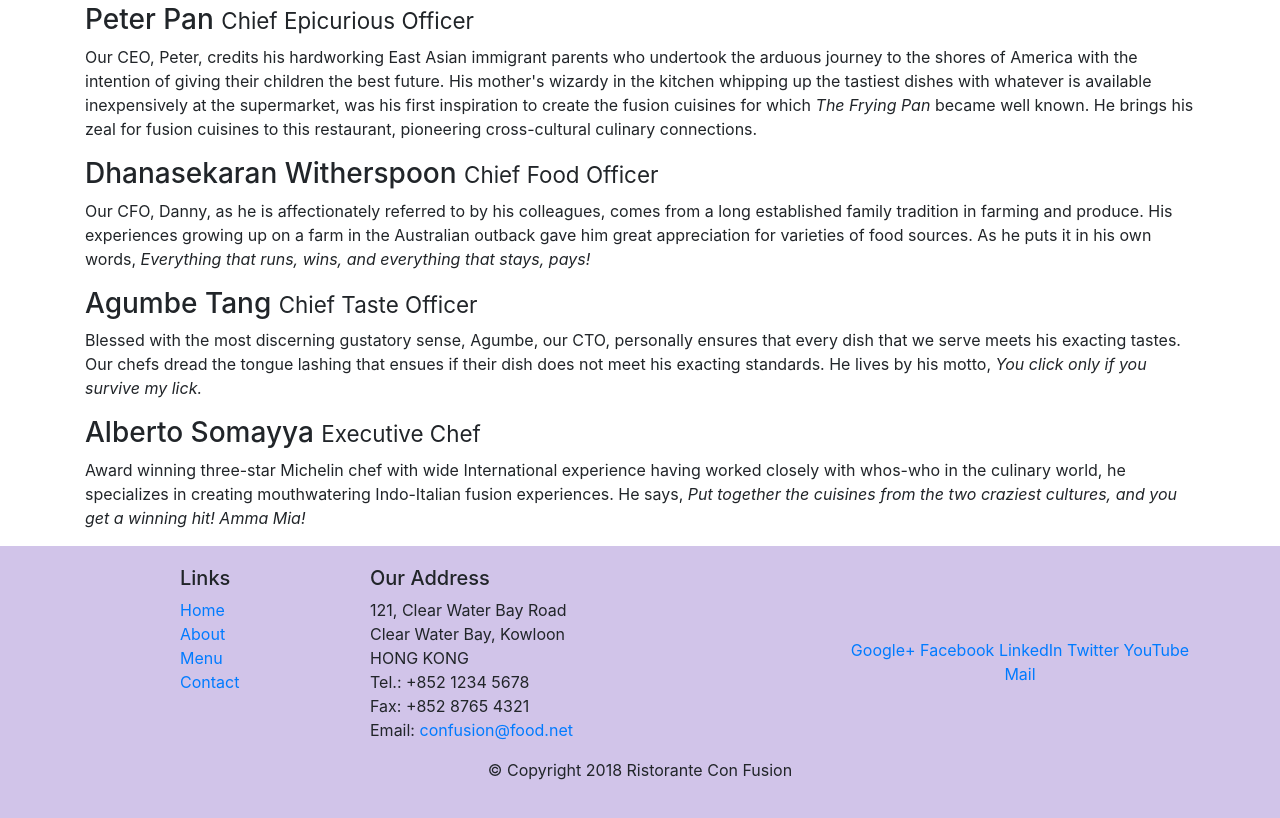
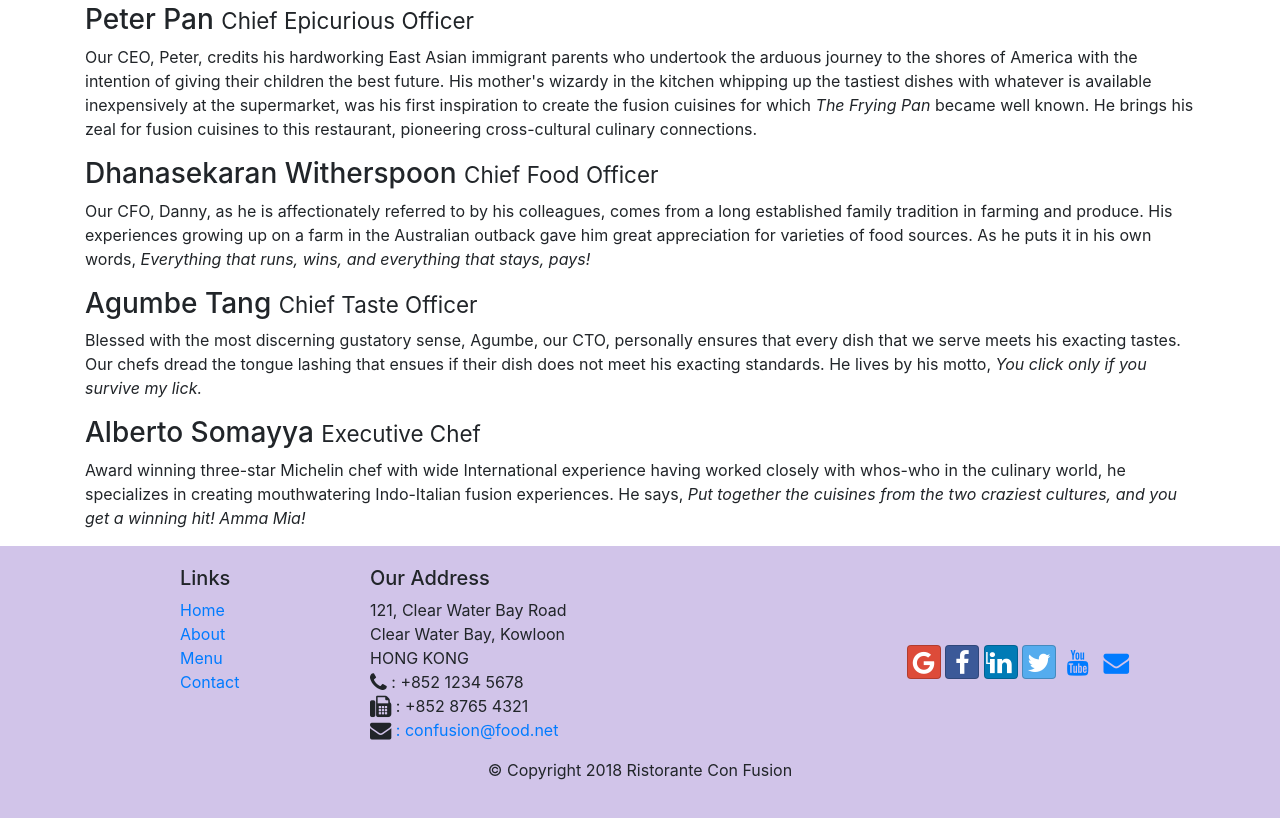
Before and after one commit to arka19das/conFusion, a website: page aboutus.html in a window 1280 px wide. Shown: the part 752-1570 px from the top of the page. Drawn offline with nearby package versions, Linux system fonts and the light colour scheme.

Commit message:
Icon Fonts added

```diff
--- a/aboutus.html
+++ b/aboutus.html
@@ -9,6 +9,8 @@
     <!--Bootstrap CSS -->
     <link rel="stylesheet" href="node_modules/bootstrap/dist/css/bootstrap.min.css">
     <link rel="stylesheet" href="css/styles.css"   >
+    <link rel="stylesheet" type="text/css" href="node_modules/font-awesome/css/font-awesome.min.css ">
+    <link rel="stylesheet" type="text/css" href="node_modules/bootstrap-social/bootstrap-social.css">
     <title>Ristorante Con Fusion: About Us</title>
 
 </head>
@@ -24,10 +26,10 @@
             <a  class="navbar-brand mr-auto" href="./index.html">Ristorante con Fusion</a>
             <ul class="navbar-nav mr-auto">
                 <!-- utility class mr-auto right marigin is as amuch as possible-->
-                <li class="nav-item "><a class="nav-link" href="./index.html">Home</a></li>
-                <li class="nav-item active"><a class="nav-link" href="#">About</a></li>
-                <li class="nav-item"><a class="nav-link" href="#">Menu</a></li>
-                <li class="nav-item"><a class="nav-link" href="#">Contact</a></li>
+                <li class="nav-item "><a class="nav-link" href="./index.html"><span class="fa fa-home fa-lg"></span> Home</a></li>
+                <li class="nav-item active"><a class="nav-link" href="#"><span class="fa fa-info fa-lg"></span> About</a></li>
+                <li class="nav-item"><a class="nav-link" href="#"><span class="fa fa-list fa-lg"></span> Menu</a></li>
+                <li class="nav-item"><a class="nav-link" href="#"><span class="fa fa-address-card fa-lg"></span> Contact</a></li>
             </ul>
         </div>
         </div>
@@ -101,19 +103,20 @@
 		              121, Clear Water Bay Road<br>
 		              Clear Water Bay, Kowloon<br>
 		              HONG KONG<br>
-		              Tel.: +852 1234 5678<br>
-		              Fax: +852 8765 4321<br>
-		              Email: <a href="mailto:confusion@food.net">confusion@food.net</a>
+		              <i class="fa fa-phone fa-lg"></i> : +852 1234 5678<br>
+                      <i class="fa fa-fax fa-lg"></i> : +852 8765 4321<br>
+                      <i class="fa fa-envelope fa-lg"></i> <a href="mailto:confusion@food.net"> : confusion@food.net</a>
 		           </address>
                 </div>
                 <div class="col-12 col-sm-4 align-self-center">
                     <div class="text-center">
-                        <a href="http://google.com/+">Google+</a>
-                        <a href="http://www.facebook.com/profile.php?id=">Facebook</a>
-                        <a href="http://www.linkedin.com/in/">LinkedIn</a>
-                        <a href="http://twitter.com/">Twitter</a>
-                        <a href="http://youtube.com/">YouTube</a>
-                        <a href="mailto:">Mail</a>
+                        <a class="btn btn-social-icon btn-google" href="http://google.com/+"><i class="fa fa-google
+                        -plus fa-lg"></i></a>
+                        <a class="btn btn-social-icon btn-facebook"href="http://www.facebook.com/profile.php?id="><i class="fa fa-facebook fa-lg"></i></a>
+                        <a class="btn btn-social-icon btn-linkedin" href="http://www.linkedin.com/in/">L<i class="fa fa-linkedin fa-lg"></i></a>
+                        <a class="btn btn-social-icon btn-twitter"href="http://twitter.com/"><i class="fa fa-twitter fa-lg"></i></a>
+                        <a class="btn btn-social-icon btn-youtube"href="http://youtube.com/"><i class="fa fa-youtube fa-lg"></i></a>
+                        <a class="btn btn-social-icon"href="mailto:"><i class="fa fa-envelope fa-lg"></i></a>
                     </div>
                 </div>
            </div>
--- a/package.json
+++ b/package.json
@@ -15,6 +15,8 @@
   },
   "dependencies": {
     "bootstrap": "^4.0.0",
+    "bootstrap-social": "^5.1.1",
+    "font-awesome": "^4.7.0",
     "jquery": "^3.3.1",
     "popper.js": "^1.12.9"
   }
```
Also changed, not shown: index.html (+16 -13 lines), 1 other file.
